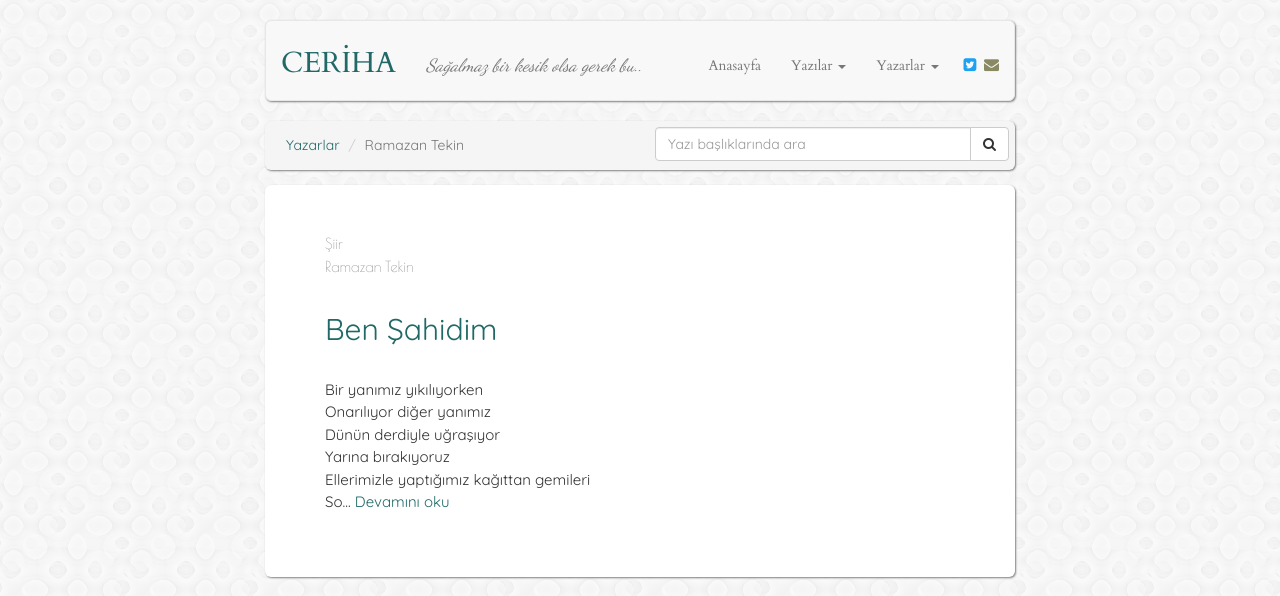
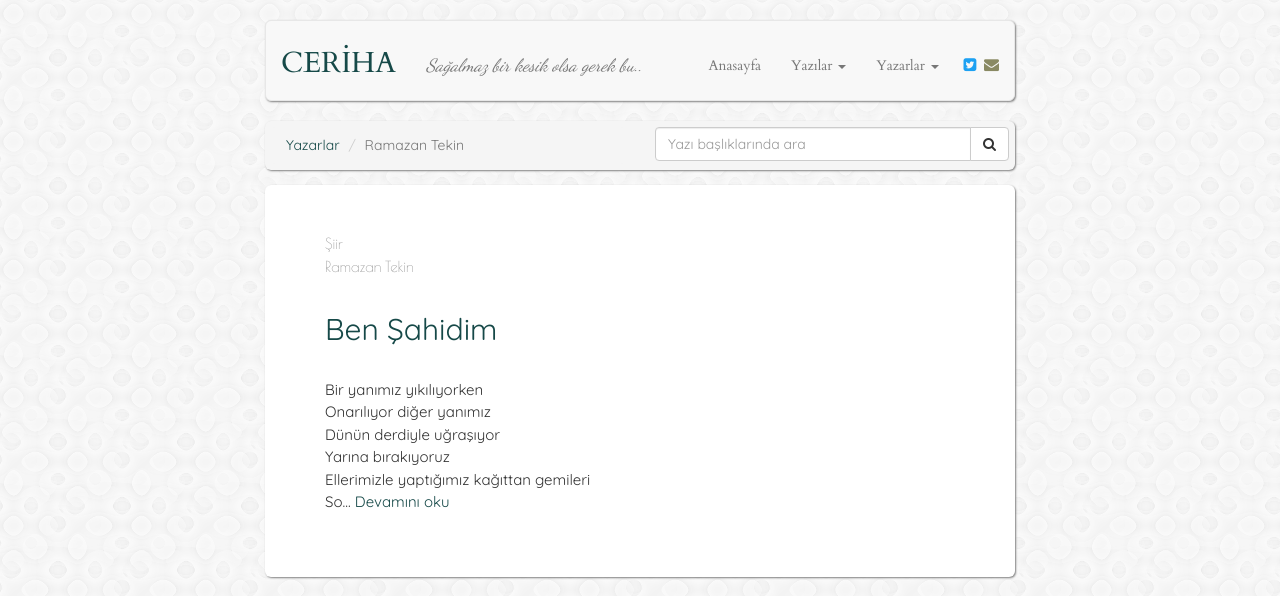
Before and after one commit to muhammedaydogdu/muhammedaydogdu.github.io, a Jekyll site: the page built from ramazan-tekin.html, in a window 1280 px wide. Shown: the top 596 px of the page. Built offline with Jekyll 4.4.1, drawn with Linux system fonts in a browser that asks for light colours; some web fonts are replaced.

Commit message:
Update style.css

```diff
--- a/css/style.css
+++ b/css/style.css
@@ -19,20 +19,20 @@ body {
 }
 
 a {
-  color: #206967;
+  color: #164948;
 }
 
 a:hover {
-  color: #206967;
+  color: #164948;
 }
 
 a:focus {
-  color: #206967;
+  color: #164948;
   text-decoration: none;
 }
 
 h2 {
-  color: #206967;
+  color: #164948;
 }
 
 .container .navbar {
@@ -44,17 +44,17 @@ h2 {
 }
 
 .navbar .navbar-brand {
-  color: #206967;
+  color: #164948;
   margin-top: 2px;
   font-size: 29px;
 }
 
 .navbar .navbar-brand:hover {
-  color: #206967;
+  color: #164948;
 }
 
 .navbar .navbar-brand:focus {
-  color: #206967;
+  color: #164948;
 }
 
 .navbar .navbar-text {
```
